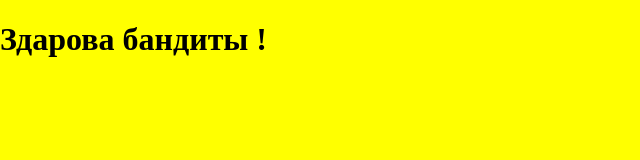
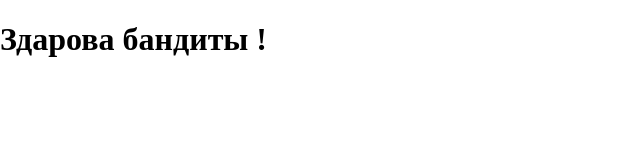
Before and after one commit to oleksandrkkk/moderno, a website: page app/index.html in a window 1280 px wide. Shown: the whole page, without its empty margins (0-640 px from the left). Drawn offline with nearby package versions, Linux system fonts and the light colour scheme; files that its build step writes are made by us from their sources.

Commit message:
start project 0

```diff
--- a/app/scss/style.scss
+++ b/app/scss/style.scss
@@ -6,8 +6,3 @@ html {
 *::after {
     box-sizing: inherit;
 }
-
-body {
-    background-color: yellow;
-    display: flex;
-}
```
Also changed, not shown: app/scss/style.css (deleted), 1 other file.
